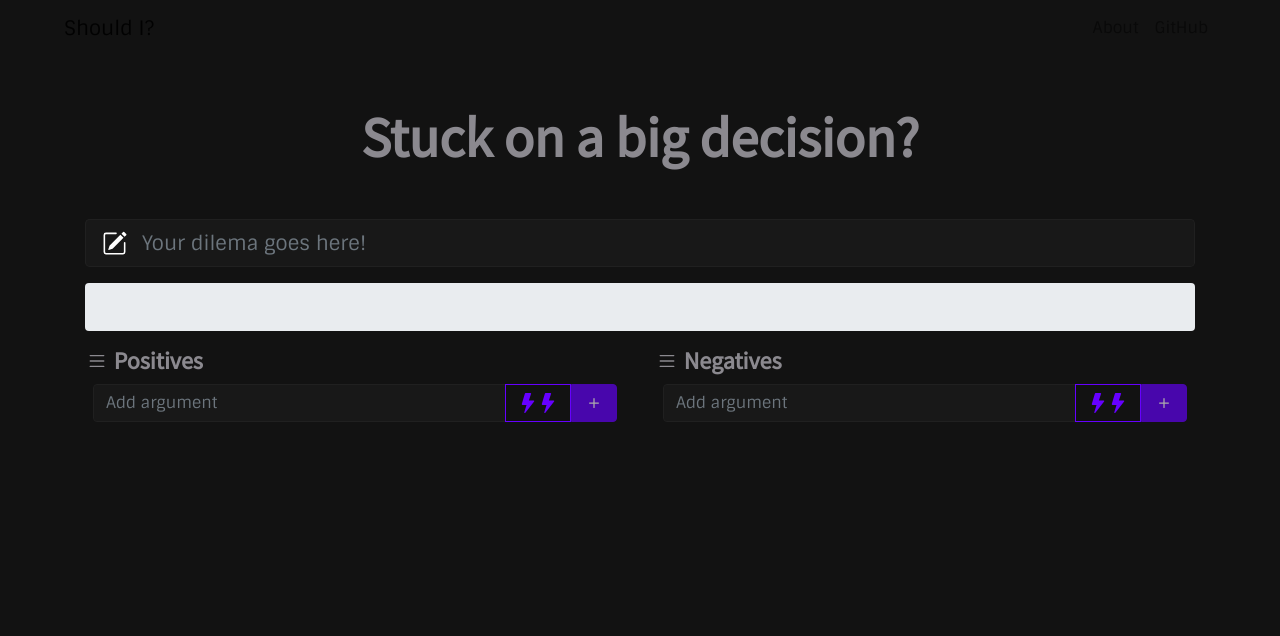
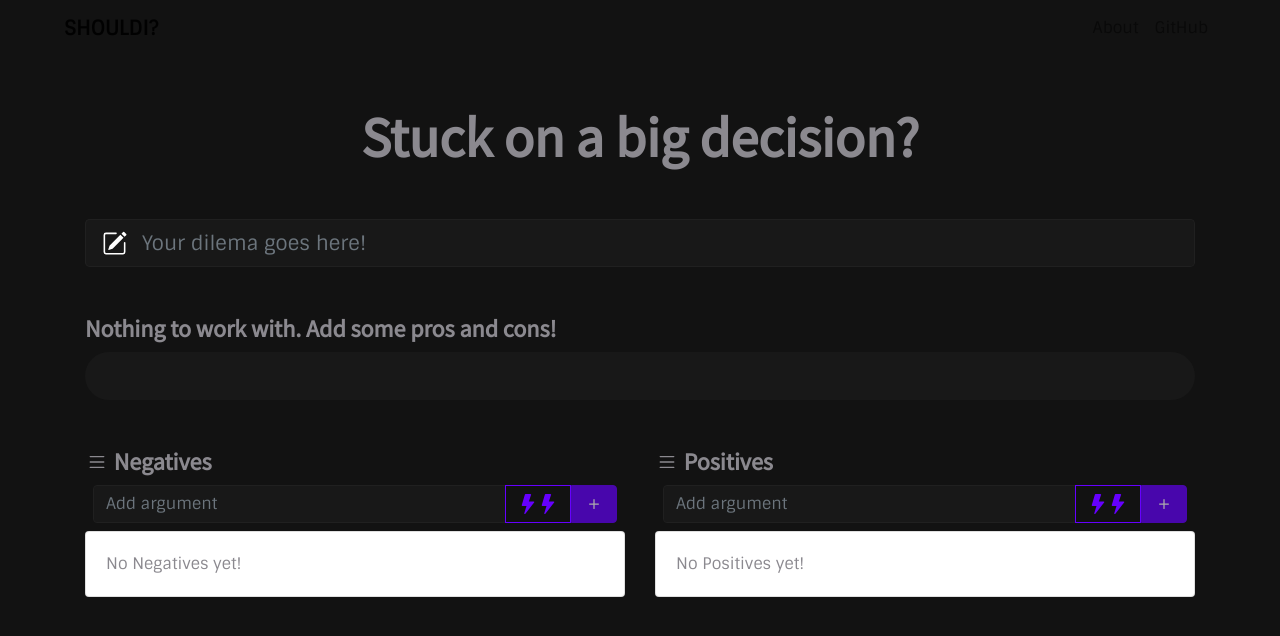
Before and after one commit to toniogabe/shouldi, a Vue app: page /#/ in a window 1280 px wide. Shown: the top 636 px of the page. Built offline with nearby package versions, Linux system fonts and the light colour scheme.

Commit message:
Better Scorebar implemented

```diff
--- a/src/assets/style/main.scss
+++ b/src/assets/style/main.scss
@@ -41,14 +41,22 @@ $input-bg: $color-woodsmoke-black;
 $input-border-color: $color-shark;
 // $input-group-addon-bg: $color-tuatara;
 
+@import "node_modules/bootstrap/scss/bootstrap.scss";
+@import "node_modules/bootstrap-vue/src/index.scss";
+
 // Classes Overrides ------------------------------------
 
 .btn .b-icon.bi {
   vertical-align: middle !important;
 }
 
-@import "node_modules/bootstrap/scss/bootstrap.scss";
-@import "node_modules/bootstrap-vue/src/index.scss";
+.progress, .progress-bar {
+  border-radius: 0 2rem 2rem 0 !important;
+}
+
+.progress {
+  background-color: $input-bg;
+}
 
 // App Classes ------------------------------------------
 
--- a/src/components/BaseList.vue
+++ b/src/components/BaseList.vue
@@ -41,7 +41,7 @@
         </template>
       </b-input-group>
 
-      <b-list-group flush>
+      <b-list-group v-if="list.length" flush>
         <b-list-group-item
           v-for="(item, idx) in list"
           :key="idx"
@@ -53,18 +53,20 @@
           {{ item.name }}
           <div>
             <b-icon v-for="i in item.weight" :key="i" icon="lightning-fill"></b-icon>
-            <!-- <b-icon
+            <b-icon
               v-show="item == selected"
               icon="x"
               class="ml-3 rounded-circle"
               scale="1.5"
               variant="danger"
               @click="removeItem(idx)"
-            ></b-icon> -->
+            ></b-icon>
           </div>
-          <b-icon icon="trash"></b-icon>
+          <!-- <b-icon icon="trash"></b-icon> -->
         </b-list-group-item>
       </b-list-group>
+
+      <b-card v-else> No {{ title }} yet!</b-card>
 
   </b-col>
 </template>
--- a/src/components/ScoreBar.vue
+++ /dev/null
@@ -1,23 +0,0 @@
-<template>
-  <div>
-    <b-progress
-      :value="value"
-      :max="100"
-      show-progress
-      height="3rem"
-    ></b-progress>
-  </div>
-</template>
-
-<script>
-export default {
-  name: "ScoreBar",
-  props: {
-    value: {
-      type: Number,
-      default: 0
-    }
-
-  }
-};
-</script>
--- a/src/components/TheNavbar.vue
+++ b/src/components/TheNavbar.vue
@@ -1,7 +1,9 @@
 <template>
   <div>
     <b-navbar toggleable="lg" variant="transparent" class="mx-5">
-      <b-navbar-brand href="#">Should I?</b-navbar-brand>
+      <b-navbar-brand href="#">
+        <strong>SHOULDI?</strong>
+      </b-navbar-brand>
       <b-navbar-toggle target="nav-collapse"></b-navbar-toggle>
 
       <b-collapse id="nav-collapse" is-nav>
--- /dev/null
+++ b/src/components/TheScorebar.vue
@@ -0,0 +1,56 @@
+<template>
+  <div class="my-5">
+
+    <h4>{{ scoreTitle }}</h4>
+
+    <b-row v-show="value != undefined">
+      <b-col class="pr-0">
+
+        <b-progress
+          :value="100 - value"
+          :max="100"
+          height="3rem"
+          style="transform: rotate(180deg)"
+        ></b-progress>
+
+      </b-col>
+      <b-col class="pl-0">
+
+        <b-progress
+          :value="value"
+          :max="100"
+          height="3rem"
+          style
+        ></b-progress>
+
+      </b-col>
+    </b-row>
+  </div>
+</template>
+
+<script>
+export default {
+  name: "TheScorebar",
+  props: {
+    value: {
+      type: Number,
+      default: -1
+    }
+
+  },
+
+  computed: {
+    scoreTitle () {
+      if (this.value > 95) return 'What are you waiting for?';
+      if (this.value < 5) return 'Totally NOPE!';
+      if (this.value == 50) return 'On the fence!';
+      if (this.value > 80) return 'Just DO IT!';
+      if (this.value > 60) return 'Maybe you should do it.';
+      if (this.value > 40) return 'Almost.. try add some arguments.';
+      if (this.value > 20) return 'It better not.';
+      if (this.value >= 5) return "Don't do it.";
+
+      return 'Nothing to work with. Add some pros and cons!';
+    }
+  }
+};</script>
--- a/src/views/Home.vue
+++ b/src/views/Home.vue
@@ -24,21 +24,21 @@
         ></b-form-input>
       </b-input-group>
 
-      <ScoreBar class="mt-3" v-model="score" />
+      <TheScorebar v-model="score" />
 
-      <b-row class="mt-3">
+      <b-row>
+        <BaseList
+          title="Negatives"
+          :list="cons"
+          @insert="addToList(cons, $event)"
+          @remove="removeFromList(cons, $event)"
+        />
+
         <BaseList
           title="Positives"
           :list="pros"
           @insert="addToList(pros, $event)"
           @remove="removeFromList(pros, $event)"
-        />
-
-        <BaseList
-          title="Negatives"
-          :list="cons"
-          @insert="addToList(cons, $event)"
-          @remove="removeFromList(cons, $event)"
         />
       </b-row>
     </b-container>
@@ -47,12 +47,12 @@
 
 <script>
 import TheNavbar from "@/components/TheNavbar";
-import ScoreBar from "@/components/ScoreBar";
+import TheScorebar from "@/components/TheScorebar";
 import BaseList from "@/components/BaseList";
 
 export default {
   name: "Home",
-  components: { TheNavbar, ScoreBar, BaseList },
+  components: { TheNavbar, TheScorebar, BaseList },
 
   data() {
     return {
```
